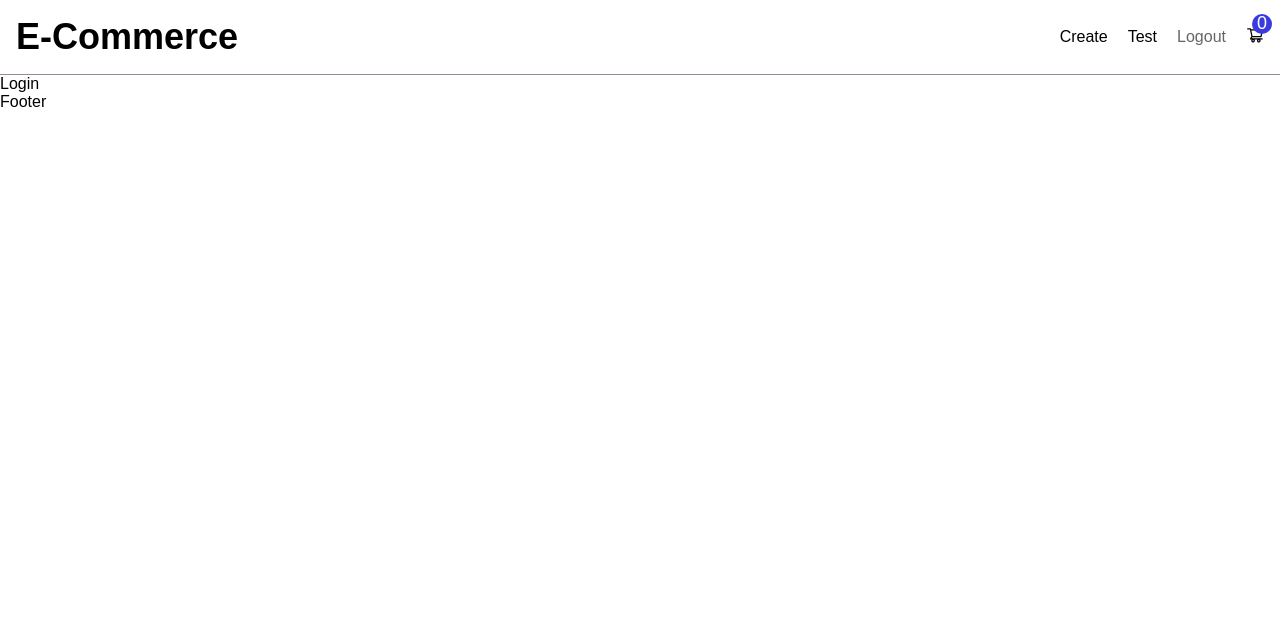
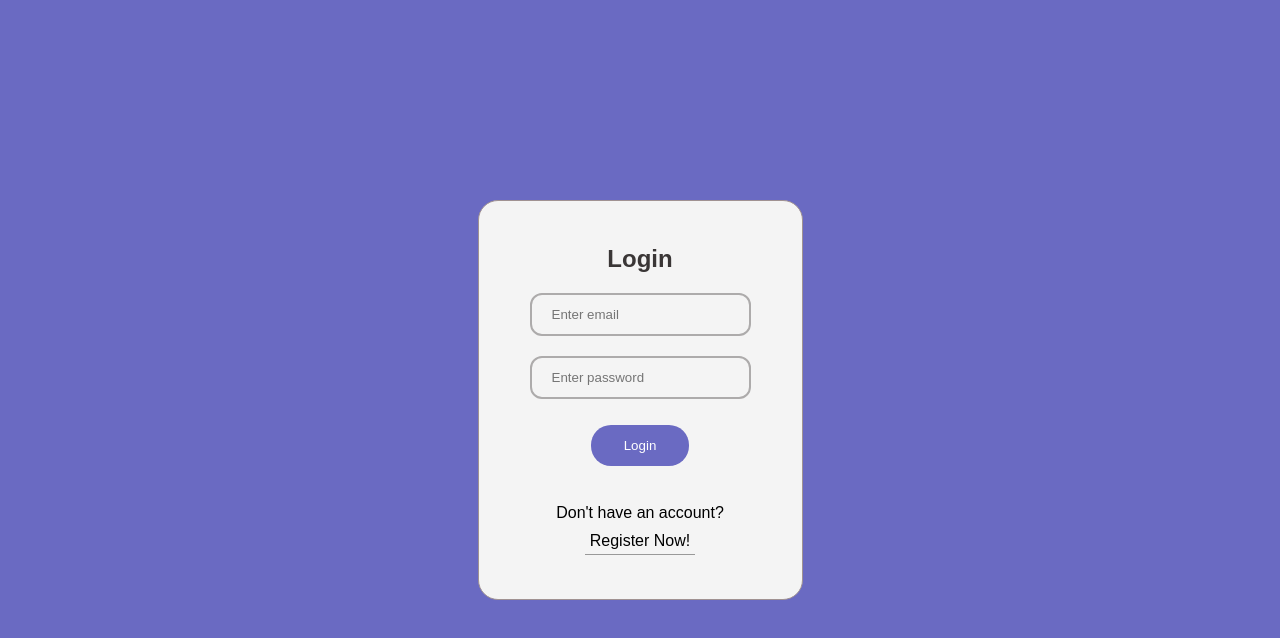
Before and after one commit to raushanapp/mern_ecommerce, a React (Create React App) app in the folder client/: page /login in a window 1280 px wide. Shown: the top 638 px of the page. Built offline with nearby package versions, Linux system fonts and the light colour scheme.

Commit message:
login component done

```diff
--- a/client/src/Components/create/Create.jsx
+++ b/client/src/Components/create/Create.jsx
@@ -2,22 +2,69 @@ import React from 'react'
 import style from "./create.module.css";
 import { AiOutlineCloseCircle } from "react-icons/ai";
 import { useState } from 'react';
-
+import {useNavigate} from "react-router-dom"
 function Create() {
   const [title, setTitle] = useState('');
   const [description, setDescription] = useState('');
   const [firstImg, setFirstImg] = useState("");
   const [secondImg, setSecondImg] = useState("");
   const [price, setPrice] = useState(0);
-  const [stars, setStars] = useState(1);
+  const [stars, setStars] = useState(3);
+  const navigate=useNavigate()
   const onChangefileFirst = (e) => {
     setFirstImg(e.target.files[0])
   };
   const onChangefileSecond = (e) => {
     setSecondImg(e.target.files[0])
  }
-  const handleCreateProduct = (e) => {
+  const handleCreateProduct = async(e) => {
     e.preventDefault();
+    try {
+      const formData1 = new FormData();
+      const formData2 = new FormData();
+
+      let filename1 = null;
+      let filename2 = null;
+      if (firstImg && secondImg) {
+        filename1 = Date.now() + firstImg.name;
+        filename2 = Date.now() + secondImg.name;
+        // first img
+        formData1.append("filename", filename1);
+        formData1.append("firstImg", firstImg);
+        // second img
+        formData2.append("filename", filename2);
+        formData2.append("secondImg", secondImg);
+
+        await fetch(`http://localhost:3001/upload/firstImg`, {
+          method: "POST",
+          body:formData1
+        })
+        await fetch(`http://localhost:3001/upload/secondImg`, {
+          method: "POST",
+          body:formData2
+        })
+      }
+      // upload the product and navigate to product
+      let resp = await fetch(`http://locahost:3001/products/create`, {
+        method: "POST",
+        headers: {
+          "Content-Type":"application/json"
+        },
+        body: JSON.stringify({
+          title,
+          description,
+          firstImg: filename1,
+          secondImg: filename2,
+          price,
+          stars
+        })
+      })
+      let product = await resp.json();
+      console.log(product);
+      navigate(`/productDetails/${product?._id}`);
+    } catch (error) {
+      console.log(error.message);
+    }
     console.log(title,description,price,stars);
 
   }
--- a/client/src/Components/create/create.module.css
+++ b/client/src/Components/create/create.module.css
@@ -30,3 +30,97 @@
     margin-right: 15px;
     width: 33%;
 }
+.inputWrapperImgFirst{
+  width: 400px;
+  display: flex;
+  align-items: center;
+  margin-bottom: 0.5rem;
+}
+
+.inputWrapperImgFirst  span{
+    display: inline-block;
+    padding: 0.5rem 1rem;
+    background-color:teal;
+    color: #fff;
+    border: 1px solid transparent;
+    cursor: pointer;
+    transition: 150ms all;
+    border-radius: 16px;
+    margin: 0.1rem 2.5rem;
+}
+.inputWrapperImgFirst span:hover{
+    background-color: #fff;
+    color: teal;
+    border-color: teal;
+}
+
+.inputWrapperImgSecond{
+    width: 400px;
+    display: flex;
+    align-items: center;
+    margin-bottom: 0.5rem;
+  }
+
+  .inputWrapperImgSecond  span{
+      display: inline-block;
+      padding: 0.5rem 1rem;
+      background-color:teal;
+      color: #fff;
+      border: 1px solid transparent;
+      cursor: pointer;
+      transition: 150ms all;
+      border-radius: 16px;
+      margin: 0.1rem 2.5rem;
+      margin-left: 1rem;
+  }
+  .inputWrapperImgSecond span:hover{
+      background-color: #fff;
+      color: teal;
+      border-color: teal;
+  }
+.imageName{
+    position: absolute;
+    right: 33.75rem;
+    display: flex;
+    align-items: center;
+    grid-template: 6px;
+    font-size: 14px;
+}
+.closeIcons{
+   cursor: pointer;
+   font-size: 16px;
+}
+.input{
+    padding: 0.55rem;
+    width: 77.5%;
+    border-radius: 8px;
+    border: 1px solid rgb(170,165,165);
+}
+.input:focus{
+    outline: none;
+    border-color: rgb(74,67,67);
+}
+.buttonWrapper{
+  display: flex;
+  align-items: center;
+  justify-content: center;
+  margin-top: 2px;
+
+}
+.submitBtn{
+    width: 50%;
+    background-color: #cea600;
+    color: #fff;
+    padding: 0.75rem 1.75rem;
+    border-radius: 12px;
+    border: 1px solid transparent;
+    transition: 150ms all;
+    cursor: pointer;
+    margin-top: 1rem;
+    font-size: 18px;
+}
+.submitBtn:hover{
+    background-color: #fff;
+    color: #cea600;
+    border-color: #cea600;
+}
--- a/client/src/Components/login/Login.jsx
+++ b/client/src/Components/login/Login.jsx
@@ -1,9 +1,73 @@
-import React from 'react'
+import React, { useState } from 'react'
 import style from "./login.module.css";
+import {Link, useNavigate} from "react-router-dom"
+function Login() {
+  const [email, setEmail] = useState('');
+  const [password, setPassword] = useState('');
+  const [error, setError] = useState(false);
+  const navigate = useNavigate();
 
-function Login() {
+  const handleLogin = async(e) => {
+    e.preventDefault();
+    try {
+      let resp = await fetch(`http://localhost:3001/auth/users/login`, {
+        method: "POST",
+        headers: {
+          "Content-Type": "application/json"
+        },
+        body: JSON.stringify({ email, password })
+      });
+      if (resp.status === 500) {
+        throw new Error("Wrong credentials")
+        // return;
+      };
+      const data = await resp.json();
+      console.log(data);
+      navigate("/");
+    } catch (error) {
+      setError(pre => true);
+      setTimeout(() => {
+        setError(pre => false);
+      }, 2500);
+      console.error(error.message);
+    }
+
+  }
   return (
-    <div>Login</div>
+    <div className={style.container}>
+      <div className={style.wrapper}>
+        <h2 className={style.title}>Login</h2>
+        <form onSubmit={handleLogin} >
+          <label htmlFor="email">
+            <input
+              type="email"
+              id='email'
+              placeholder='Enter email'
+              value={email}
+              onChange={(e)=>setEmail(e.target.value)}
+            />
+          </label>
+          <label htmlFor="password">
+            <input
+              type="password"
+              id='password'
+              placeholder='Enter password'
+              value={password}
+              onChange={(e)=>setPassword(e.target.value)}
+            />
+          </label>
+          <button className={style.submitBtn}>Login</button>
+          <Link to='/register'>
+            Don't have an account? <p className={style.register}>Register Now!</p>
+          </Link>
+        </form>
+        {error &&
+          <div className={style.errorMessage}>
+            Wrong Credentails! Try different ones.
+          </div>
+        }
+      </div>
+    </div>
   )
 }
 
--- a/client/src/Components/login/login.module.css
+++ b/client/src/Components/login/login.module.css
@@ -0,0 +1,97 @@
+.container{
+    height: 100vh;
+    width: 100vw;
+    display: flex;
+    align-items: center;
+    justify-content: center;
+    background-color: rgb(106,106,194);
+    position:absolute;
+    top:0;
+    left:0;
+    z-index: 999;
+}
+.wrapper{
+    display: flex;
+    align-items: center;
+    flex-direction: column;
+    justify-content: center;
+    padding: 2rem;
+    border: 1px solid rgb(160,146,146);
+    height: 400px;
+    width: 325px;
+    background-color: #f4f4f4;
+    border-radius: 20px;
+}
+.title{
+    margin-bottom: 20px;
+    color: rgb(58,54,54);
+    font-weight: bold;
+    background-color: #f4f4f4;
+}
+.wrapper form{
+    display: flex;
+    flex-direction: column;
+    justify-content: center;
+    align-items: center;
+    gap: 20px;
+    background-color: #f4f4f4;
+}
+.wrapper form input{
+    padding: 0.75rem 1.25rem;
+    border:2px solid rgb(173,171,171);
+    border-radius: 12px;
+    background-color: #f4f4f4;
+}
+.wrapper form input:focus{
+    outline: none;
+    border-width: 2px;
+    border-color: #333;
+}
+.submitBtn{
+   outline: none;
+   border: 1px solid transparent;
+   padding: 0.75rem 2rem;
+   border-radius: 20px;
+   background-color: rgb(106,106,194);
+   color:#fff;
+   cursor: pointer;
+   margin: 6px 0;
+   margin-bottom: 3px;
+}
+.submitBtn:hover{
+    border-color: rgb(106,106,194);
+    color: rgb(106,106,194);
+    background-color: #fff;
+}
+
+.wrapper form a{
+    text-decoration: none;
+    color: inherit;
+    margin-top: 15px;
+    background-color: #f4f4f4;
+}
+.register{
+    width: 110px;
+    border-bottom: 1px solid #999;
+    margin:0 auto;
+    padding-bottom: 0.2rem;
+    margin-top: 10px;
+    text-align: center;
+    background-color: #f4f4f4;
+}
+.register:hover{
+    color: #666;
+}
+.errorMessage{
+    height: 70px;
+    width: 250px;
+    text-align: center;
+    border-radius: 20px;
+    line-height: 1.5rem;
+    padding: 0.75rem 1.5rem;
+    background-color: #f00;
+    color: #fff;
+    position: absolute;
+    top: 5rem;
+    right: 5rem;
+}
```
Also changed, not shown: 1 other file (tests, documents, lock files or other folders).
